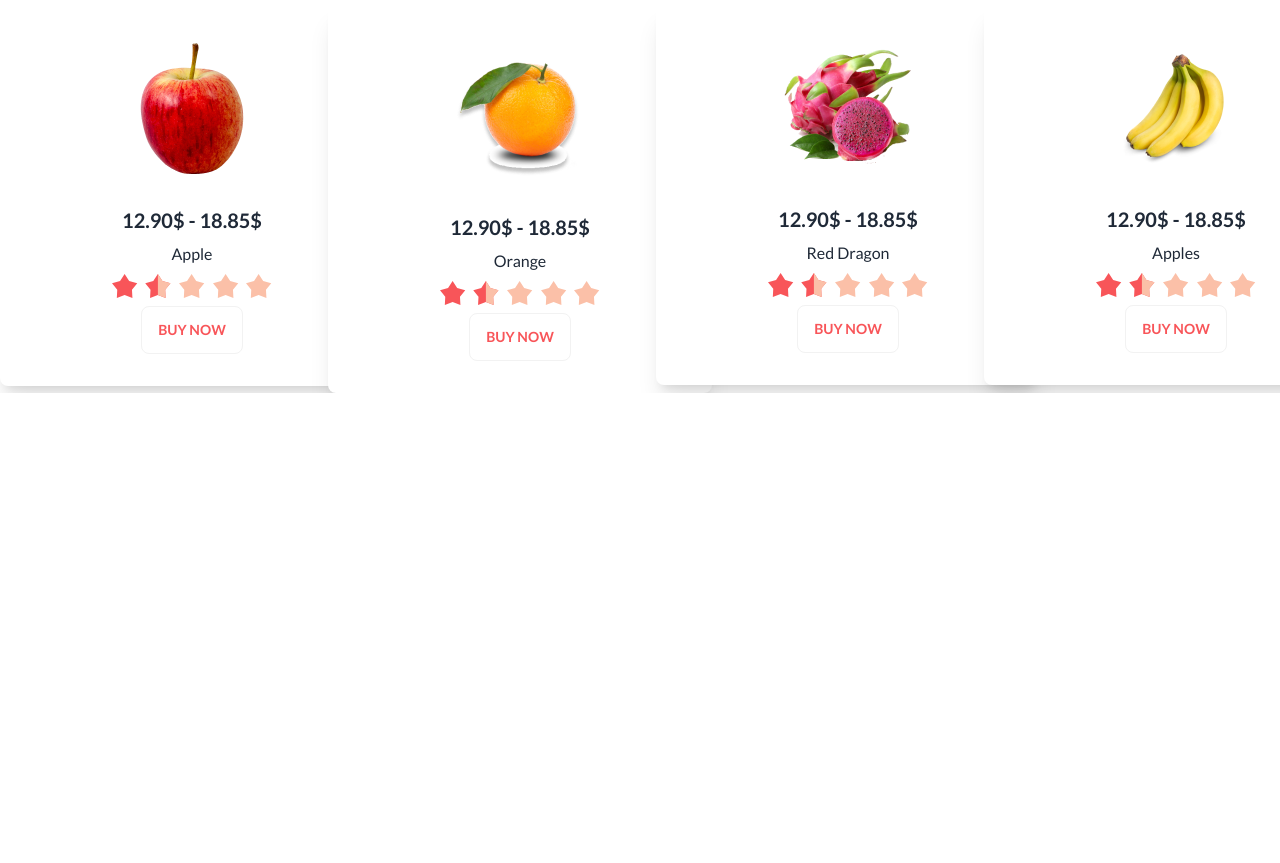
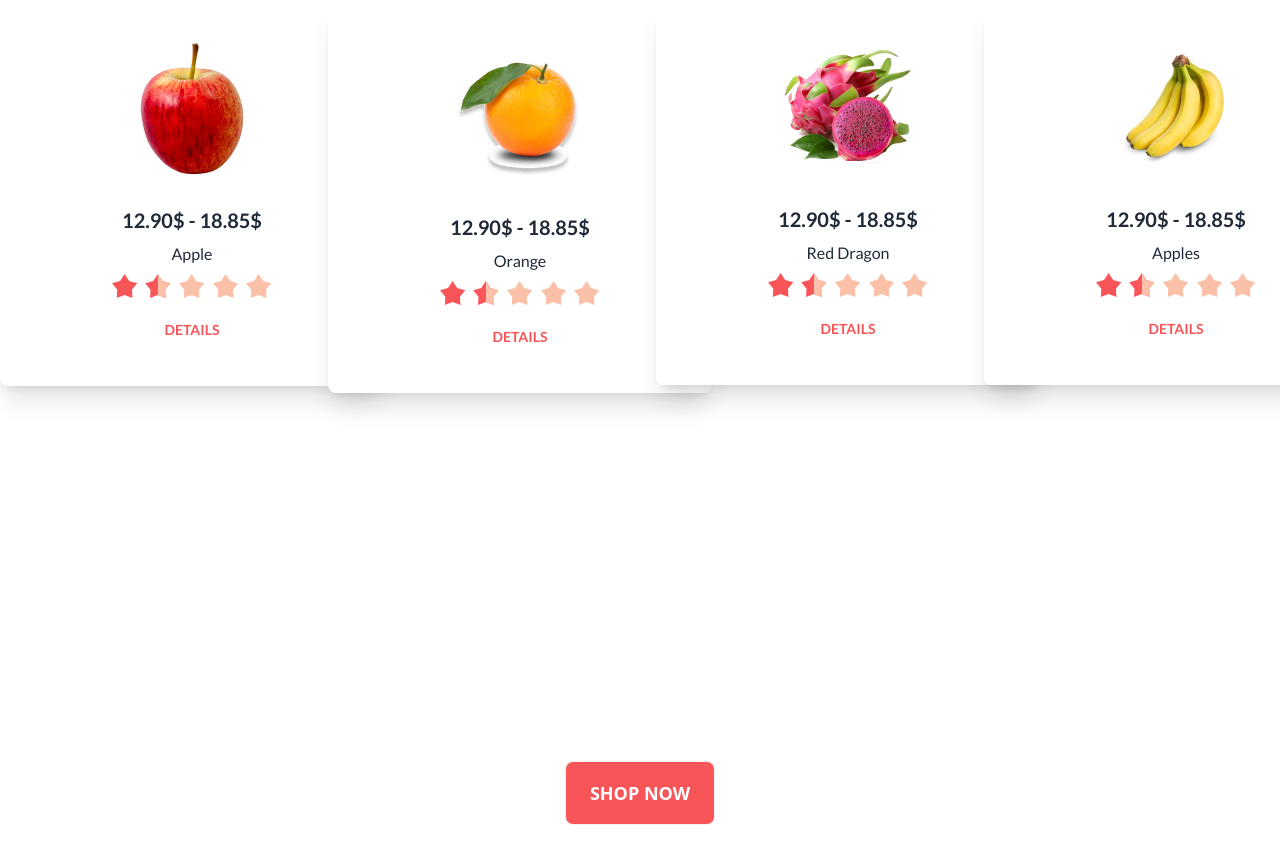
Before and after one commit to Shad-Hassan/Demo_fruitburst_web, a plain HTML site: page index.html in a window 1280 px wide. Shown: the part 980-1843 px from the top of the page. Before the commit the page ends 1373 px from the top, so only its background shows below. Drawn offline with nearby package versions, Linux system fonts and the light colour scheme.

Commit message:
Last two segment

```diff
--- a/index.html
+++ b/index.html
@@ -353,7 +353,7 @@
                       </svg>
                   </div>
                   <div class="card-actions">
-                    <button class="btn bg-transparent text-[#F85559]">Buy Now</button>
+                    <button class="btn border-transparent bg-transparent text-[#F85559]">Details</button>
                   </div>
                 </div>
               </div>
@@ -378,7 +378,7 @@
                       </svg>
                   </div>
                   <div class="card-actions">
-                    <button class="btn bg-transparent text-[#F85559]">Buy Now</button>
+                    <button class="btn border-transparent bg-transparent text-[#F85559]">Details</button>
                   </div>
                 </div>
               </div>
@@ -403,7 +403,7 @@
                       </svg>
                   </div>
                   <div class="card-actions">
-                    <button class="btn bg-transparent text-[#F85559]">Buy Now</button>
+                    <button class="btn border-transparent bg-transparent text-[#F85559]">Details</button>
                   </div>
                 </div>
               </div>
@@ -428,7 +428,7 @@
                       </svg>
                   </div>
                   <div class="card-actions">
-                    <button class="btn bg-transparent text-[#F85559]">Buy Now</button>
+                    <button class="btn border-transparent bg-transparent text-[#F85559]">Details</button>
                   </div>
                 </div>
               </div>
@@ -462,7 +462,7 @@
                       </svg>
                   </div>
                   <div class="card-actions">
-                    <button class="btn bg-transparent text-[#F85559]">Buy Now</button>
+                    <button class="btn border-transparent bg-transparent text-[#F85559]">Details</button>
                   </div>
                 </div>
               </div>
@@ -487,7 +487,7 @@
                       </svg>
                   </div>
                   <div class="card-actions">
-                    <button class="btn bg-transparent text-[#F85559]">Buy Now</button>
+                    <button class="btn border-transparent bg-transparent text-[#F85559]">Details</button>
                   </div>
                 </div>
               </div>
@@ -512,7 +512,7 @@
                       </svg>
                   </div>
                   <div class="card-actions">
-                    <button class="btn bg-transparent text-[#F85559]">Buy Now</button>
+                    <button class="btn border-transparent bg-transparent text-[#F85559]">Details</button>
                   </div>
                 </div>
               </div>
@@ -537,13 +537,23 @@
                       </svg>
                   </div>
                   <div class="card-actions">
-                    <button class="btn bg-transparent text-[#F85559]">Buy Now</button>
+                    <button class="btn border-transparent bg-transparent text-[#F85559]">Details</button>
                   </div>
                 </div>
               </div>
         </div>
 
+    </div>
+    <div class="mt-20 ml-20 pl-24 justify-center items-center h-screen">
+    <button class="btn btn-lg bg-[#F85559] text-[#FFFFFF]">Shop Now</button>
+    </div>
 
+
+  </section>
+
+  <section class="max-w-screen-xl mx-auto hidden md:block">
+    <div class="flex justify-center items-center h-screen">
+        <button class="btn btn-lg bg-[#F85559] text-[#FFFFFF]">Shop Now</button>
     </div>
 
   </section>
```
